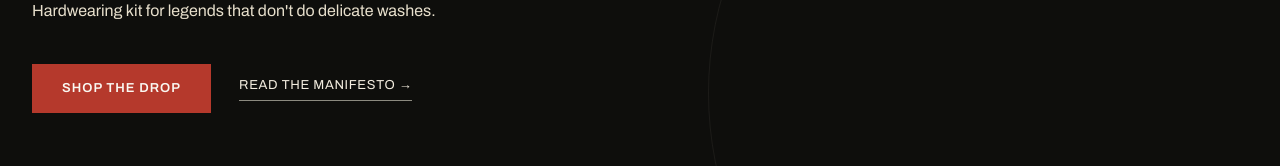
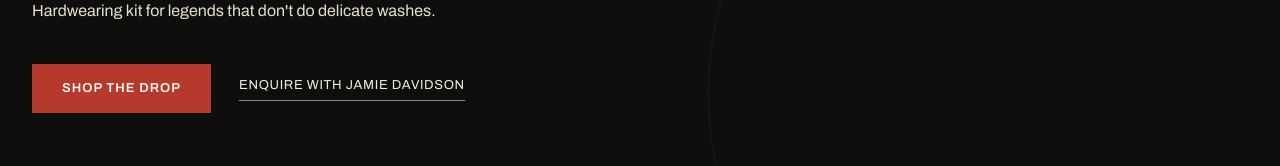
Before and after one commit to jamiedavo/bogan-supply-co, a Next.js app: page / in a window 1280 px wide. Shown: the part 517-683 px from the top of the page. Built offline with nearby package versions, Linux system fonts and the light colour scheme.

Commit message:
Update top-of-page enquiry CTA text to Enquire with Jamie Davidson

```diff
--- a/components/Hero.js
+++ b/components/Hero.js
@@ -36,7 +36,7 @@ export default function Hero() {
           href="#manifesto"
           className="text-[13px] tracking-[0.05em] uppercase border-b border-steel pb-1 transition-colors hover:border-bone hover:text-bone"
         >
-          Read the manifesto &rarr;
+          Enquire with Jamie Davidson
         </a>
       </div>
     </section>
```
